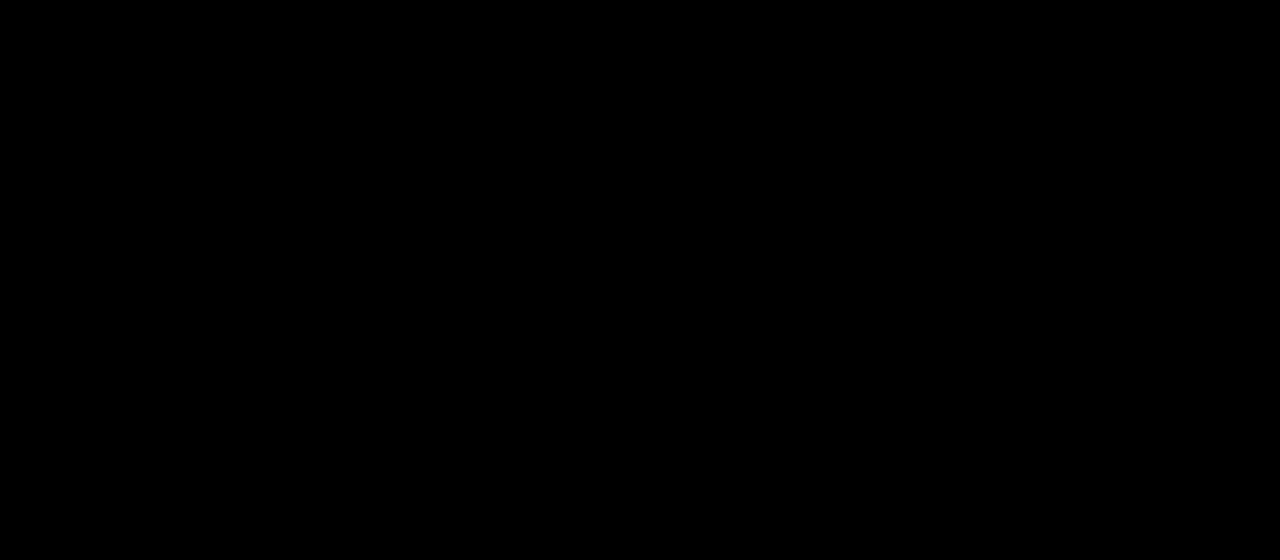
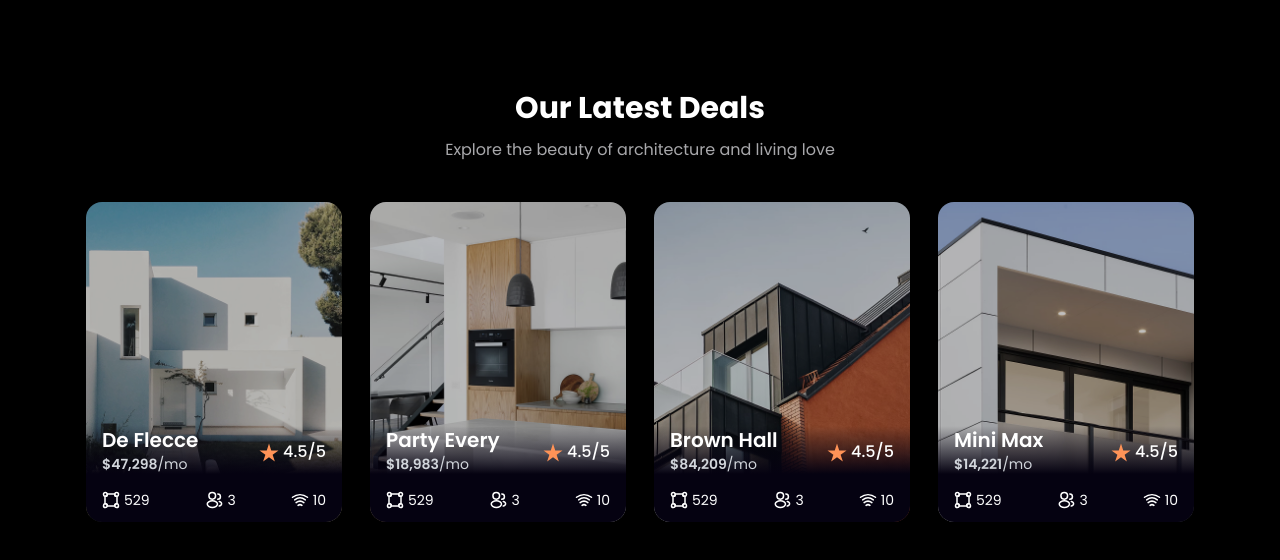
Before and after one commit to janfdev/Nedijia_ShaynaKit, a React (Vite) app: page / in a window 1280 px wide. Shown: the part 842-1402 px from the top of the page. Before the commit the page ends 800 px from the top, so only its background shows below. Built offline with nearby package versions, Linux system fonts and the light colour scheme.

Commit message:
Add LatestDeals component and integrate property cards with deal data

```diff
--- /dev/null
+++ b/public/script.ts
@@ -0,0 +1,54 @@
+export const deals = [
+  {
+    title: "De Flecce",
+    image: "./assets/card-1.png",
+    price: "$47,298",
+    icon_area: "./assets/icon/format-square.svg",
+    icon_wifi: "./assets/icon/wifi.svg",
+    icon_person: "./assets/icon/profile-user-white.svg",
+    icon_star: "./assets/icon/Star.svg",
+    ukuran_area: "529",
+    max_person: "3",
+    max_wifi: "10",
+    rates: "4.5/5"
+  },
+  {
+    title: "Party Every",
+    image: "./assets/card-2.png",
+    price: "$18,983",
+    icon_area: "./assets/icon/format-square.svg",
+    icon_wifi: "./assets/icon/wifi.svg",
+    icon_person: "./assets/icon/profile-user-white.svg",
+    icon_star: "./assets/icon/Star.svg",
+    ukuran_area: "529",
+    max_person: "3",
+    max_wifi: "10",
+    rates: "4.5/5"
+  },
+  {
+    title: "Brown Hall",
+    image: "./assets/card-3.png",
+    price: "$84,209",
+    icon_area: "./assets/icon/format-square.svg",
+    icon_wifi: "./assets/icon/wifi.svg",
+    icon_person: "./assets/icon/profile-user-white.svg",
+    icon_star: "./assets/icon/Star.svg",
+    ukuran_area: "529",
+    max_person: "3",
+    max_wifi: "10",
+    rates: "4.5/5"
+  },
+  {
+    title: "Mini Max",
+    image: "./assets/card-4.png",
+    price: "$14,221",
+    icon_area: "./assets/icon/format-square.svg",
+    icon_wifi: "./assets/icon/wifi.svg",
+    icon_person: "./assets/icon/profile-user-white.svg",
+    icon_star: "./assets/icon/Star.svg",
+    ukuran_area: "529",
+    max_person: "3",
+    max_wifi: "10",
+    rates: "4.5/5"
+  }
+];
--- a/src/App.tsx
+++ b/src/App.tsx
@@ -1,9 +1,11 @@
 import Header from "./Pages/Header";
+import LatestDeals from "./Pages/LatestDeals";
 
 function App() {
   return (
     <section>
       <Header />
+      <LatestDeals />
     </section>
   );
 }
--- /dev/null
+++ b/src/Pages/LatestDeals.tsx
@@ -0,0 +1,19 @@
+import CardDeals from "../components/CardDeals";
+
+const LatestDeals = () => {
+  return (
+    <section className="container mx-auto min-h-screen mt-28">
+      <div className="flex py-5 flex-col items-center justify-center">
+        <div className="flex flex-col items-center justify-center gap-3">
+          <h1 className="text-3xl font-bold">Our Latest Deals</h1>
+          <p className="text-paragraph text-base">
+            Explore the beauty of architecture and living love
+          </p>
+        </div>
+        <CardDeals />
+      </div>
+    </section>
+  );
+};
+
+export default LatestDeals;
--- /dev/null
+++ b/src/components/Card.tsx
@@ -0,0 +1,33 @@
+export default function PropertyCard() {
+  return (
+    <div className="w-64 rounded-2xl overflow-hidden shadow-lg border border-gray-700 bg-gray-900 text-white">
+      {/* Gambar */}
+      <img
+        src="https://source.unsplash.com/300x200/?modern-house"
+        alt="Property"
+        className="w-full h-40 object-cover"
+      />
+
+      {/* Konten */}
+      <div className="p-4">
+        {/* Judul dan Rating */}
+        <div className="flex justify-between items-center">
+          <h2 className="text-lg font-semibold">Party Every</h2>
+          <div className="flex items-center text-orange-400">
+            ⭐ <span className="ml-1 text-sm">4.5/5</span>
+          </div>
+        </div>
+
+        {/* Harga */}
+        <p className="text-gray-400 text-sm mt-1">$18,983/mo</p>
+
+        {/* Informasi Properti */}
+        <div className="flex justify-between items-center mt-3 text-gray-300 text-sm">
+          <div className="flex items-center gap-1">📏 529 sqft</div>
+          <div className="flex items-center gap-1">🛏 3</div>
+          <div className="flex items-center gap-1">📶 10gb</div>
+        </div>
+      </div>
+    </div>
+  );
+}
--- /dev/null
+++ b/src/components/CardDeals.tsx
@@ -0,0 +1,54 @@
+import { deals } from "../../public/script.ts";
+
+const CardDeals = () => {
+  return (
+    <section className="flex mt-10 flex-col md:flex-row gap-7 text-white">
+      {deals.map((data, index) => (
+        <div
+          key={index}
+          className="w-64 rounded-2xl overflow-hidden shadow-lg "
+        >
+          <div className="relative ">
+            <img
+              className="w-full h-80 object-cover object-center brightness-75"
+              src={data.image}
+              alt={`Gambar + ${index + 1}`}
+            />
+            <div className="absolute bottom-0 left-0 right-0 px-4 h-24 bg-gradient-to-t via-[#050211]/100 from-[#050211]/100 to-transparent">
+              <div className="flex justify-between">
+                <div className="mb-1">
+                  <h2 className="text-xl font-semibold">{data.title}</h2>
+                  <p className="text-gray-300 text-sm font-semibold">
+                    {data.price}
+                    <span className="font-normal">/mo</span>
+                  </p>
+                </div>
+                <span className="flex items-center gap-1">
+                  <img src={data.icon_star} alt="" />
+                  <p className="text-md font-medium">{data.rates}</p>
+                </span>
+              </div>
+              {/* Bottom */}
+              <div className="flex mt-3 mb-1 justify-between items-center">
+                <span className="flex gap-1">
+                  <img src={data.icon_area} alt="" />
+                  <p className="text-sm">{data.ukuran_area}</p>
+                </span>
+                <span className="flex gap-1">
+                  <img src={data.icon_person} alt="" />
+                  <p className="text-sm">{data.max_person}</p>
+                </span>
+                <span className="flex gap-1">
+                  <img src={data.icon_wifi} alt="" />
+                  <p className="text-sm">{data.max_wifi}</p>
+                </span>
+              </div>
+            </div>
+          </div>
+        </div>
+      ))}
+    </section>
+  );
+};
+
+export default CardDeals;
--- a/tailwind.config.js
+++ b/tailwind.config.js
@@ -7,7 +7,8 @@ export default {
         poppins: ["Poppins", "sans-serif"]
       },
       colors: {
-        color_border: "#353535"
+        color_border: "#353535",
+        paragraph: "#A8A8AB"
       },
       backgroundColor: {
         tomato: "#FF9357",
--- a/tsconfig.app.json
+++ b/tsconfig.app.json
@@ -22,5 +22,5 @@
     "noFallthroughCasesInSwitch": true,
     "noUncheckedSideEffectImports": true
   },
-  "include": ["src"]
+  "include": ["src", "public/script.ts"]
 }
```
Also changed, not shown: public/assets/icon/Star.svg (added), public/assets/icon/profile-user-white.svg (added).
